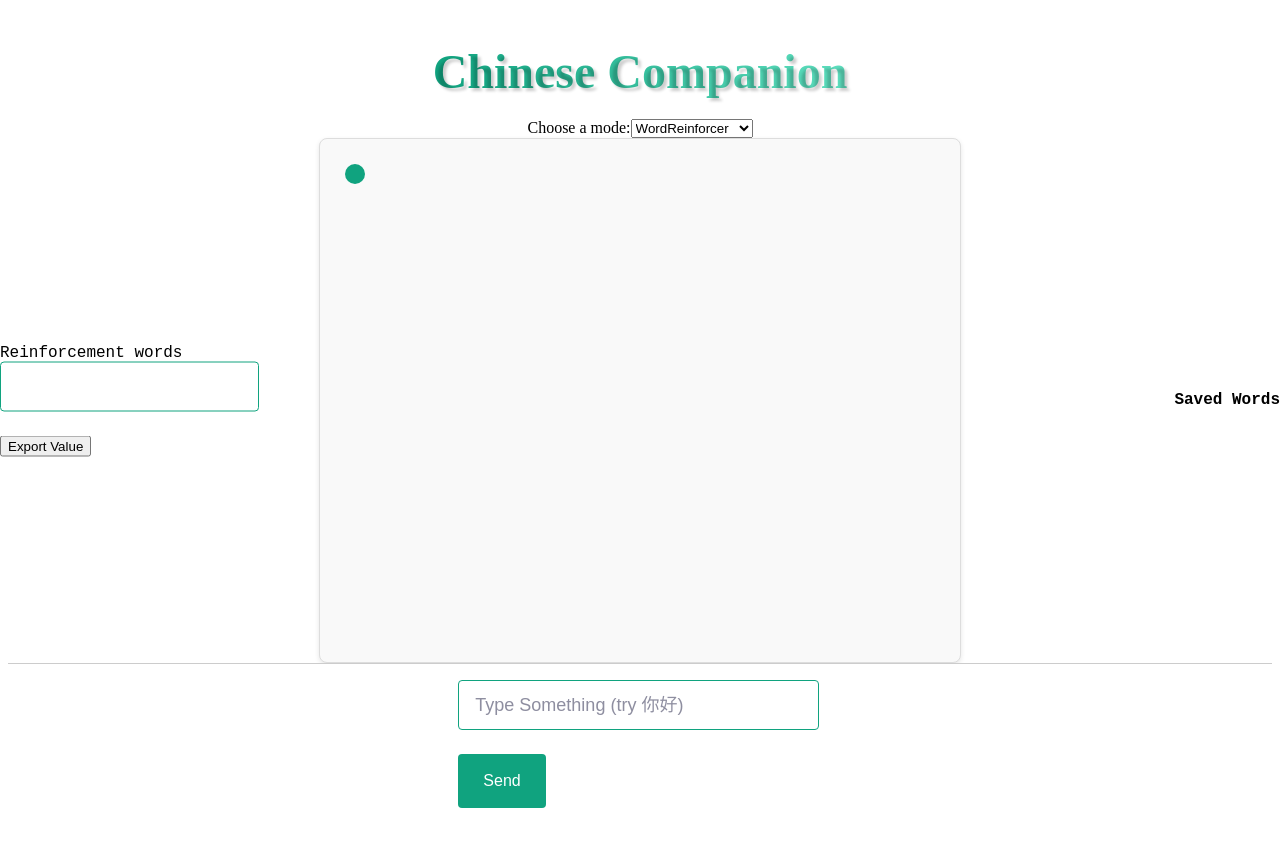
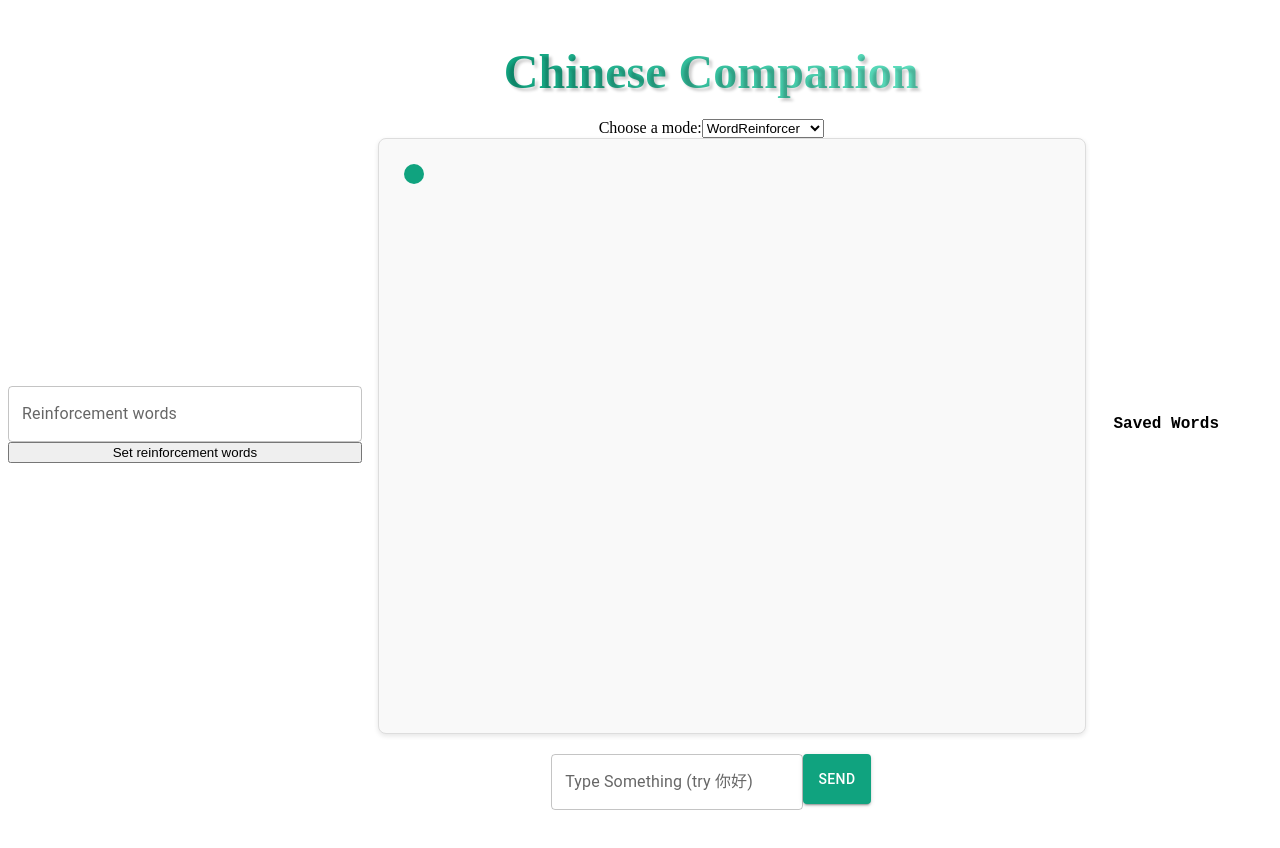
Before and after one commit to evannaderi/chinese-companion, a Next.js app: page / in a window 1280 px wide. Built offline with nearby package versions, Linux system fonts and the light colour scheme.

Commit message:
added flex

```diff
--- a/pages/components/ChineseSegment.js
+++ b/pages/components/ChineseSegment.js
@@ -575,13 +575,19 @@ function ChineseSegment({ text, saveWord }) {
                 continue;
             }
             let result;
-            if (localTranslations[segment]) {
-                results[segment] = localTranslations[segment].Pinyin + " " + localTranslations[segment].English;
-            } else {
+            // TODO: Add a check for if the segment is in local translations.
+            // if (localTranslations[segment]) {
+            //     results[segment] = localTranslations[segment].Pinyin + " " + localTranslations[segment].English;
+            // } else {
                 // Fetch from the API for segments not in local translations.
                 //results[segment] = (await callTranslate(segment)).result;
                 result = (await callDictTranslate(segment)).result;
                 localTranslations[segment] = result;
+                results[segment] = result;
+            // }
+
+            if (result == "Not found") {
+                result = (await callTranslate(segment)).text;
                 results[segment] = result;
             }
         }
--- a/pages/index.js
+++ b/pages/index.js
@@ -2,8 +2,21 @@ import Head from "next/head";
 import { useState, useEffect, useCallback } from "react";
 import styles from "./index.module.css";
 import ChineseSegment from "./components/ChineseSegment";
+import Button from '@mui/material/Button';
+import { createTheme } from '@mui/material/styles';
+import { ThemeProvider } from '@mui/material/styles';
+import TextField from '@mui/material/TextField';
 
-const initialText = "你好！你今天怎么样？"
+
+const initialText = "你好！你今天怎么样？";
+
+const theme = createTheme({
+  palette: {
+    primary: {
+      main: '#10a37f', // Your desired primary color
+    },
+  },
+});
 
 const useAPI = async (shouldCallAPI, selectedAPI, conversation, setConversation, setUserInput, setShouldCallAPI, setLoading, setError, reinforcementWords) => {
   useEffect(() => {
@@ -46,7 +59,7 @@ const useAPI = async (shouldCallAPI, selectedAPI, conversation, setConversation,
 const SavedWords = ({ savedWords }) => {
   return savedWords.map((word, index) => (
     <div key={index}>
-      <span>{word.character}</span> - <span>{word.translation}</span>
+      <span>{word.character}</span>
     </div>
   ));
 };
@@ -105,6 +118,7 @@ export default function Home() {
 }
 
   return (
+    <ThemeProvider theme={theme}>
       <div>
         <Head>
           <title>Chinese Companion</title>
@@ -113,11 +127,17 @@ export default function Home() {
         </Head>
 
         <main className={styles.main}>
-        <div className={styles.chatContainer}>
-          <label>Reinforcement words</label>
-          <input type="text" id="name" name="name" onChange={(e) => setReinforcementWords(e.target.value)}></input>
-          <button onclick="exportInputValue()">Export Value</button>
+          <div className={styles.leftThird}>
+              <TextField
+                id="reinforcement-words"
+                label="Reinforcement words"
+                variant="outlined"
+                value={reinforcementWords}
+                onChange={(e) => setReinforcementWords(e.target.value)}
+              />
+              <button onclick="exportInputValue()">Set reinforcement words</button>
             </div>
+          <div className={styles.mainChat}>
             <h3>Chinese Companion</h3>
             <div className={styles.apiSelector}>
               <label htmlFor="api-select">Choose a mode:</label>
@@ -134,23 +154,32 @@ export default function Home() {
             <div className={styles.chatBox}>
               {renderChatEntries()}
             </div>
-        <form onSubmit={onSubmit} class="input-form">
-          <div class="input-frame">
-            <input
+            <div class={styles.userInput}>
+              <div class={styles.inputFrame}>
+                <TextField
                   type="text"
                   name="message"
-              placeholder="Type Something (try 你好)"
+                  label="Type Something (try 你好)" // Used as the placeholder and label
+                  variant="outlined" // or 'filled' or 'standard'
                   value={userInput}
                   onChange={(e) => setUserInput(e.target.value)}
+                  sx={{ width: '80%', height: '50px' }}
                 />
-            <input type="submit" value="Send" />
+                <Button variant="contained" color="primary" onClick={onSubmit} sx={{ height: '50px' }}>
+                  Send
+                </Button>
               </div>
-        </form>
+            </div>
+
+          </div>
           <div className={styles.savedWordsContainer}>
             <h4>Saved Words</h4>
             <SavedWords savedWords={savedWords} />
           </div>
+
         </main>
       </div>
+    </ThemeProvider>
+
   );
 }
--- a/pages/index.module.css
+++ b/pages/index.module.css
@@ -1,9 +1,14 @@
-.main input {
+.mainChat input {
   font-size: 16px;
   line-height: 24px;
   color: #353740;
 }
 .main {
+  display: flex;
+  flex-direction: row;
+}
+
+.mainChat {
   display: flex;
   flex-direction: column;
   height: 100vh;
@@ -11,27 +16,20 @@
   justify-content: center;
   padding: 1rem;
   background-color: white;
+  flex-grow: 2;
 }
-.main .icon {
+
+/* .main .icon {
   width: 34px;
-}
-.main h3 {
+} */
+.mainChat h3 {
   font-size: 100px;
   font-weight: bold;
   color: #202123;
   margin: 20px;
 }
-.main form {
-  display: flex;
-  flex-direction: row;
-  justify-content: center;
-  align-items: center;
-  padding: 1rem;
-  border-top: 1px solid #ccc; /* optional styling */
-  background-color: #fff; /* to ensure it has a different background */
-  width: 100%;
-}
-.main input[type="text"] {
+
+/* .main input[type="text"] {
   padding: 12px 16px;
   border: 1px solid #10a37f;
   border-radius: 4px;
@@ -40,12 +38,12 @@
   font-size: 18px;
   margin-right: 10px;
   width: 90%;
-}
-.main ::placeholder {
+} */
+.mainChat ::placeholder {
   color: #8e8ea0;
   opacity: 1;
 }
-.main input[type="submit"] {
+.mainChat input[type="submit"] {
   padding: 15px 25px;
   color: #fff;
   background-color: #10a37f;
@@ -54,27 +52,16 @@
   text-align: center;
   cursor: pointer;
 }
-.main .result {
+.mainChat .result {
   font-weight: bold;
   margin-top: 40px;
 }
 
-.main .chatBox {
+.mainChat .chatBox {
   overflow-y: scroll;
   flex-grow: 1;
   font-size: 25px;
-}
-
-.input-frame {
-  display: flex;
-  align-items: center;
-  justify-content: space-between; /* Adds space between the input and the button */
-  border: 8px solid #10a37f;
-  border-radius: 8px;
-  padding: 10px;
-  width: calc(100% - 20px);
-  max-width: 600px;
-  margin: 10px auto;
+  width: 100%;
 }
 
 .input-form {
@@ -109,8 +96,7 @@
   display: flex;
   flex-direction: column;
   align-items: flex-start;
-  width: 70%;
-  max-width: 600px; /* Maximum width to ensure it's not too wide on larger screens */
+  max-width: 1400px; /* Maximum width to ensure it's not too wide on larger screens */
   margin: auto; /* Centers the chatbox in the available space */
   background: #f9f9f9; /* A light background color */
   border: 1px solid #ddd; /* A subtle border */
@@ -118,6 +104,10 @@
   border-radius: 8px; /* Rounded corners */
   overflow: hidden; /* Ensures the content does not spill out */
   padding: 20px; /* Spacing inside the chatbox */
+  overflow-y: scroll;
+  flex-grow: 2;
+  font-size: 25px;
+  width: 100%;
 }
 
 .main h3 {
@@ -131,11 +121,13 @@
 }
 
 .savedWordsContainer {
-  position: fixed;
-  right: 0;
-  top: 50%; /* Adjust as necessary */
-  transform: translateY(-50%); /* Center it vertically */
+  display: flex;
+  flex-direction: column;
   font-family: 'Courier New', Courier, monospace;
+  align-items: center;
+  justify-content: center;
+  flex-grow: 1;
+
 }
 
 .apiSelecter {
@@ -151,3 +143,25 @@
   font-family: 'Courier New', Courier, monospace;
   max-width: 250px;
 }
+
+.inputFrame {
+  padding: 20px;
+  display: flex;
+  flex-direction: row;
+  justify-content: space-around;
+  flex-direction: row;
+  width: 60%;
+}
+
+.userInput {
+  display: flex;
+  justify-content: space-around;
+  width: 80%;
+}
+
+.leftThird {
+  display: flex;
+  flex-direction: column;
+  justify-content: center;
+  flex-grow: 1;
+}
```
Lines whose indentation alone changed are shown as unchanged.
